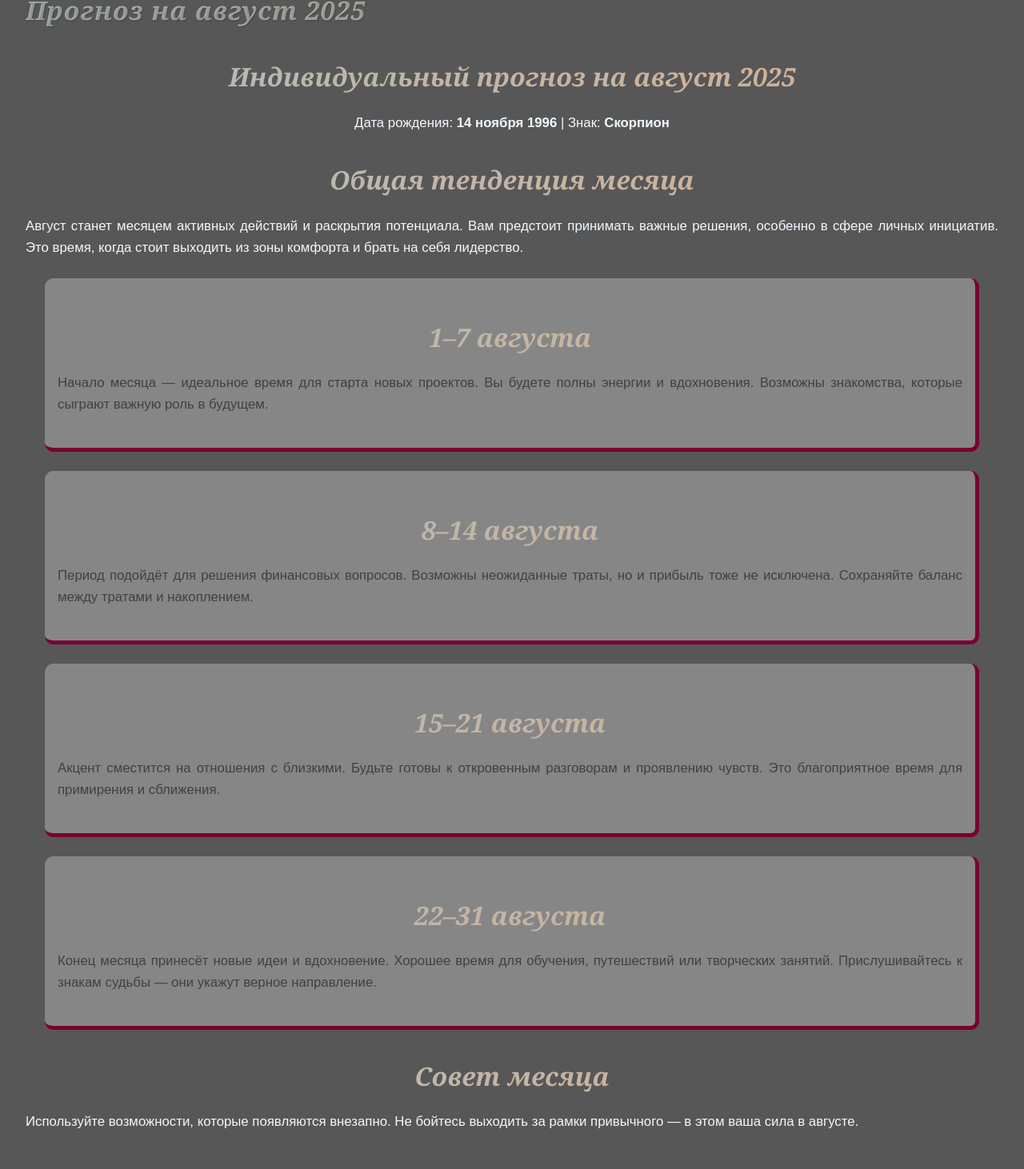
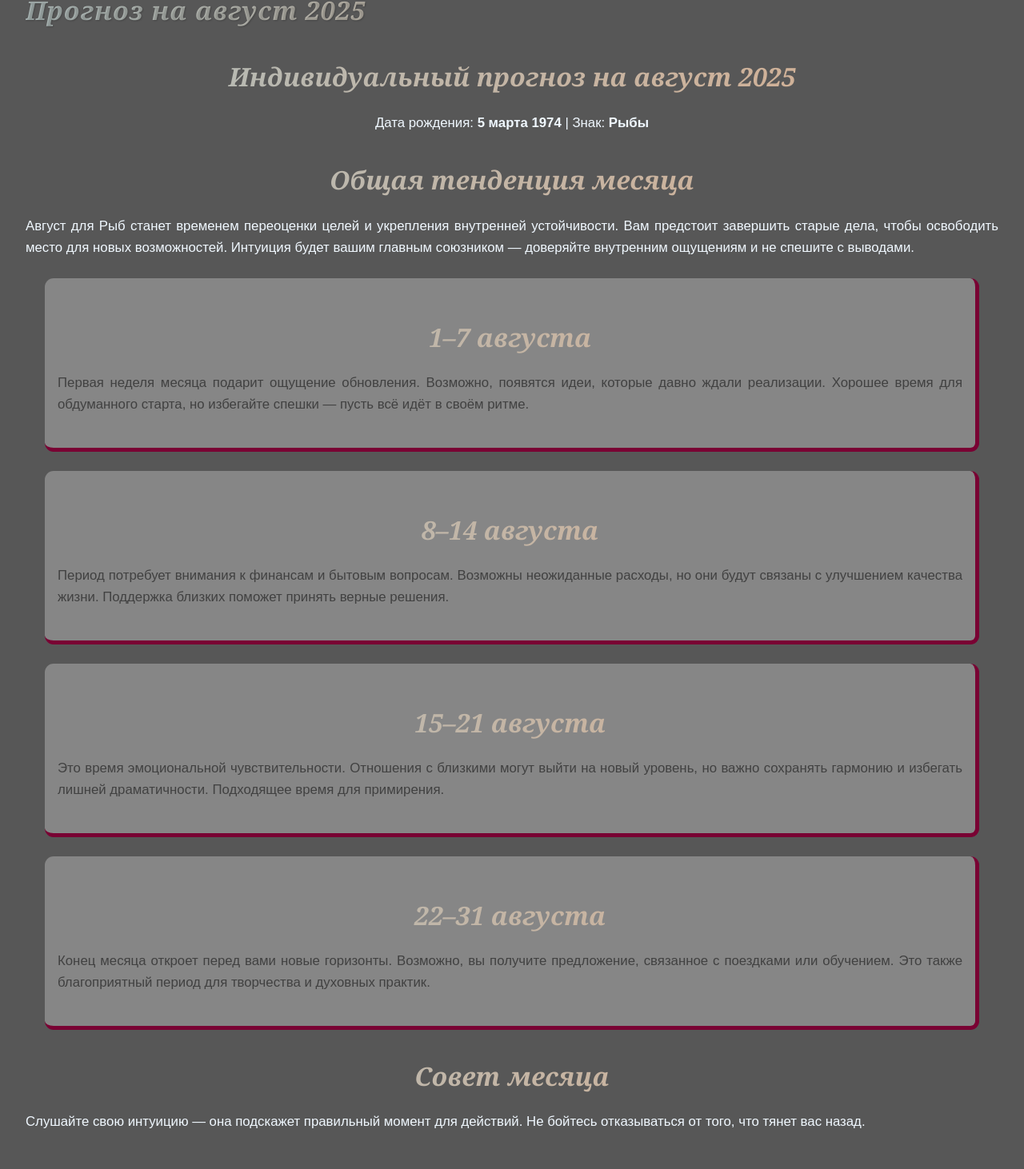
Before and after one commit to co-forester/react-astro-app, a React (Create React App) app in the folder frontend/: page /App/forecast_august_2025 in a window 1280 px wide. Shown: the part 274-1736 px from the top of the page at 80% size. Built offline with nearby package versions, Linux system fonts and the light colour scheme.

Commit message:
for mama

```diff
--- a/frontend/src/components/ForecastAugust2025/ForecastAugust2025.tsx
+++ b/frontend/src/components/ForecastAugust2025/ForecastAugust2025.tsx
@@ -14,45 +14,53 @@ const ForecastAugust2025 = () => {
   <div>
    <h2>Индивидуальный прогноз на август 2025</h2>
 <p style={{ textAlign: 'center' }}>
-      Дата рождения: <strong>14 ноября 1996</strong> | Знак: <strong>Скорпион</strong>
+  Дата рождения: <strong>5 марта 1974</strong> | Знак: <strong>Рыбы</strong>
 </p>
 
 <h2>Общая тенденция месяца</h2>
 <p>
-      Август станет месяцем активных действий и раскрытия потенциала. Вам предстоит принимать важные решения, особенно в сфере личных инициатив. Это время, когда стоит выходить из зоны комфорта и брать на себя лидерство.
+  Август для Рыб станет временем переоценки целей и укрепления внутренней устойчивости.
+  Вам предстоит завершить старые дела, чтобы освободить место для новых возможностей.
+  Интуиция будет вашим главным союзником — доверяйте внутренним ощущениям и не спешите с выводами.
 </p>
 
 <div className={theme ? css.weekBlockLight : css.weekBlockDark}>
   <h2>1–7 августа</h2>
   <p>
-        Начало месяца — идеальное время для старта новых проектов. Вы будете полны энергии и вдохновения. Возможны знакомства, которые сыграют важную роль в будущем.
+    Первая неделя месяца подарит ощущение обновления. Возможно, появятся идеи, которые давно
+    ждали реализации. Хорошее время для обдуманного старта, но избегайте спешки — пусть всё идёт в своём ритме.
   </p>
 </div>
 
 <div className={theme ? css.weekBlockLight : css.weekBlockDark}>
   <h2>8–14 августа</h2>
   <p>
-        Период подойдёт для решения финансовых вопросов. Возможны неожиданные траты, но и прибыль тоже не исключена. Сохраняйте баланс между тратами и накоплением.
+    Период потребует внимания к финансам и бытовым вопросам. Возможны неожиданные расходы,
+    но они будут связаны с улучшением качества жизни. Поддержка близких поможет принять верные решения.
   </p>
 </div>
 
 <div className={theme ? css.weekBlockLight : css.weekBlockDark}>
   <h2>15–21 августа</h2>
   <p>
-        Акцент сместится на отношения с близкими. Будьте готовы к откровенным разговорам и проявлению чувств. Это благоприятное время для примирения и сближения.
+    Это время эмоциональной чувствительности. Отношения с близкими могут выйти на новый уровень,
+    но важно сохранять гармонию и избегать лишней драматичности. Подходящее время для примирения.
   </p>
 </div>
 
 <div className={theme ? css.weekBlockLight : css.weekBlockDark}>
   <h2>22–31 августа</h2>
   <p>
-        Конец месяца принесёт новые идеи и вдохновение. Хорошее время для обучения, путешествий или творческих занятий. Прислушивайтесь к знакам судьбы — они укажут верное направление.
+    Конец месяца откроет перед вами новые горизонты. Возможно, вы получите предложение,
+    связанное с поездками или обучением. Это также благоприятный период для творчества
+    и духовных практик.
   </p>
 </div>
 
 <h2>Совет месяца</h2>
 <p>
-      Используйте возможности, которые появляются внезапно. Не бойтесь выходить за рамки привычного — в этом ваша сила в августе.
+  Слушайте свою интуицию — она подскажет правильный момент для действий.
+  Не бойтесь отказываться от того, что тянет вас назад.
 </p>
   </div>
 </div>
```
Lines whose indentation alone changed are shown as unchanged.
